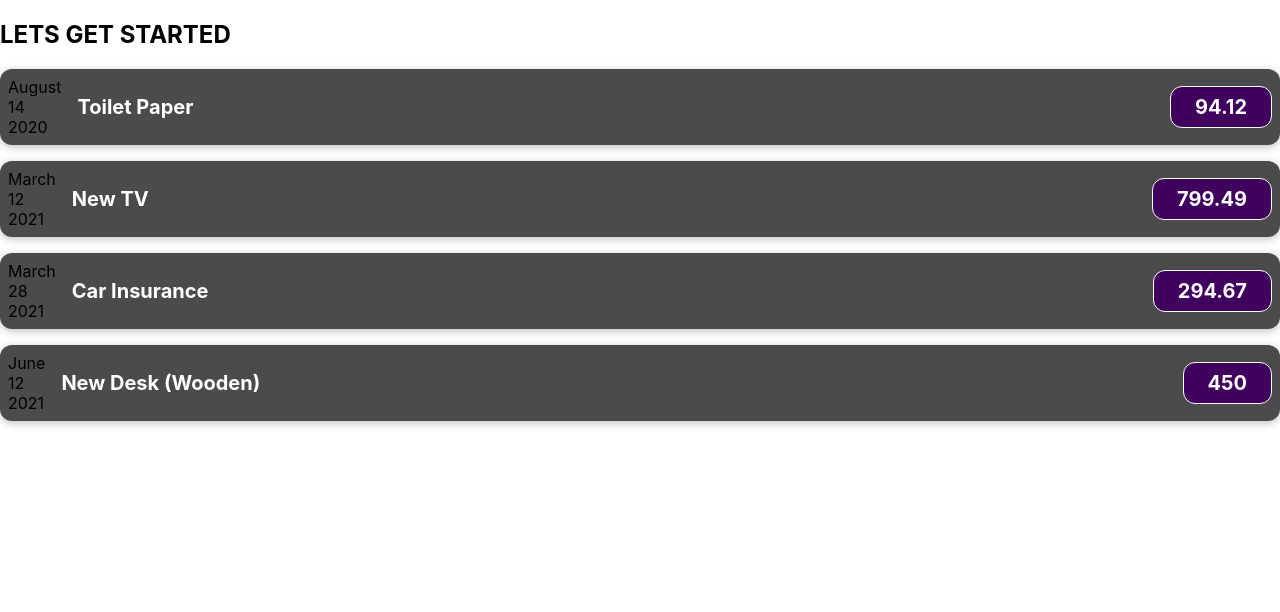
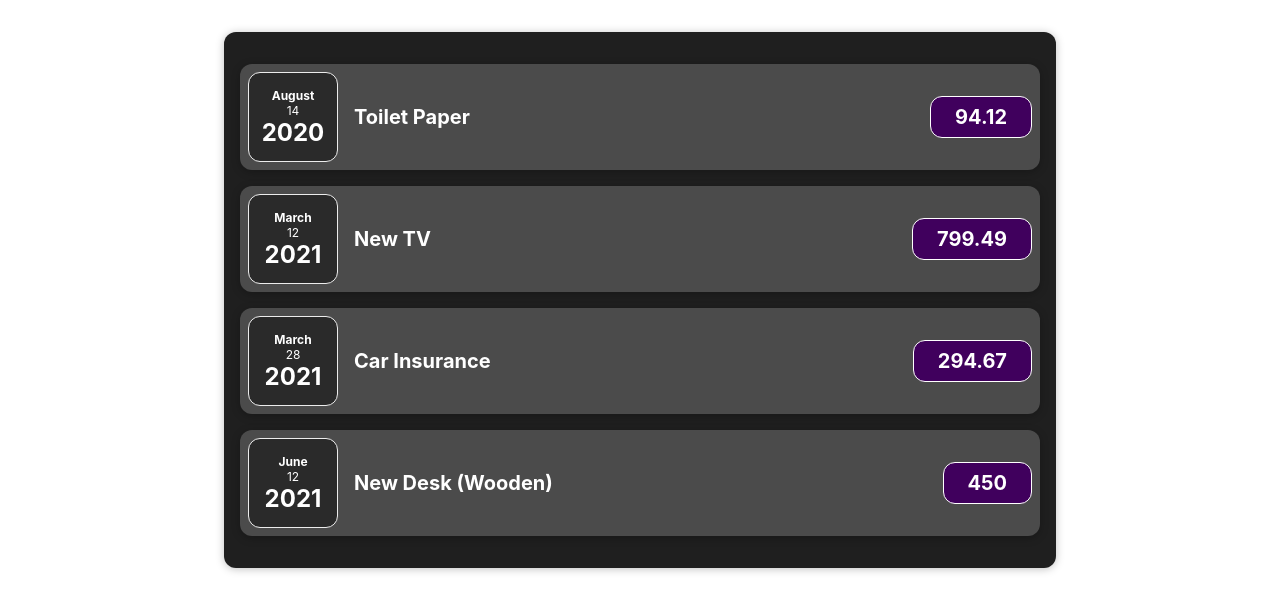
Before and after one commit to dchaan/Expenses, a React (Create React App) app: page / in a window 1280 px wide. Shown: the top 612 px of the page. Built offline with nearby package versions, Linux system fonts and the light colour scheme.

Commit message:
Create expenses component

```diff
--- a/src/App.js
+++ b/src/App.js
@@ -1,5 +1,5 @@
 import './App.css';
-import ExpenseItem from './components/ExpenseItem';
+import Expenses from './components/Expenses';
 
 function App() {
   const expenses = [
@@ -26,12 +26,7 @@
 
   return (
     <div>
-      <h2>LETS GET STARTED</h2>
-      <ExpenseItem title={expenses[0].title} amount={expenses[0].amount} date={expenses[0].date}/>
-      <ExpenseItem title={expenses[1].title} amount={expenses[1].amount} date={expenses[1].date}/>
-      <ExpenseItem title={expenses[2].title} amount={expenses[2].amount} date={expenses[2].date}/>
-      <ExpenseItem title={expenses[3].title} amount={expenses[3].amount} date={expenses[3].date}/>
-
+      <Expenses items={expenses}/>
     </div>
   );
 }
--- /dev/null
+++ b/src/components/ExpenseDate.css
@@ -0,0 +1,26 @@
+.expense-date {
+  display: flex;
+  flex-direction: column;
+  width: 5.5rem;
+  height: 5.5rem;
+  border: 1px solid #ececec;
+  background-color: #2a2a2a;
+  color: white;
+  border-radius: 12px;
+  align-items: center;
+  justify-content: center;
+}
+
+.expense-date__month {
+  font-size: 0.75rem;
+  font-weight: bold;
+}
+
+.expense-date__year {
+  font-size: 0.75rem;
+}
+
+.expense-date__day {
+  font-size: 1.5rem;
+  font-weight: bold;
+}
--- a/src/components/ExpenseDate.js
+++ b/src/components/ExpenseDate.js
@@ -1,13 +1,15 @@
+import './ExpenseDate.css'
+
 function ExpenseDate(props) {
   const month = props.date.toLocaleString('en-US', {month: 'long'});
   const day = props.date.toLocaleString('en-US', {day: '2-digit'});
   const year = props.date.getFullYear();
 
   return (
-    <div>
-      <div>{month}</div>
-      <div>{day}</div>
-      <div>{year}</div>
+    <div className="expense-date">
+      <div className="expense-date__month">{month}</div>
+      <div className="expense-date__year">{day}</div>
+      <div className="expense-date__day">{year}</div>
     </div>
   )
 }
--- /dev/null
+++ b/src/components/Expenses.css
@@ -0,0 +1,9 @@
+.expenses {
+  padding: 1rem;
+  background-color: rgb(31, 31, 31);
+  margin: 2rem auto;
+  width: 50rem;
+  max-width: 95%;
+  border-radius: 12px;
+  box-shadow: 0 1px 8px rgba(0, 0, 0, 0.25);
+}
--- /dev/null
+++ b/src/components/Expenses.js
@@ -0,0 +1,16 @@
+import './Expenses.css'
+import ExpenseItem from './ExpenseItem';
+
+function Expenses(props) {
+
+  return(
+    <div className="expenses">
+      <ExpenseItem title={props.items[0].title} amount={props.items[0].amount} date={props.items[0].date}/>
+      <ExpenseItem title={props.items[1].title} amount={props.items[1].amount} date={props.items[1].date}/>
+      <ExpenseItem title={props.items[2].title} amount={props.items[2].amount} date={props.items[2].date}/>
+      <ExpenseItem title={props.items[3].title} amount={props.items[3].amount} date={props.items[3].date}/>
+    </div>
+  )
+}
+
+export default Expenses;
```
